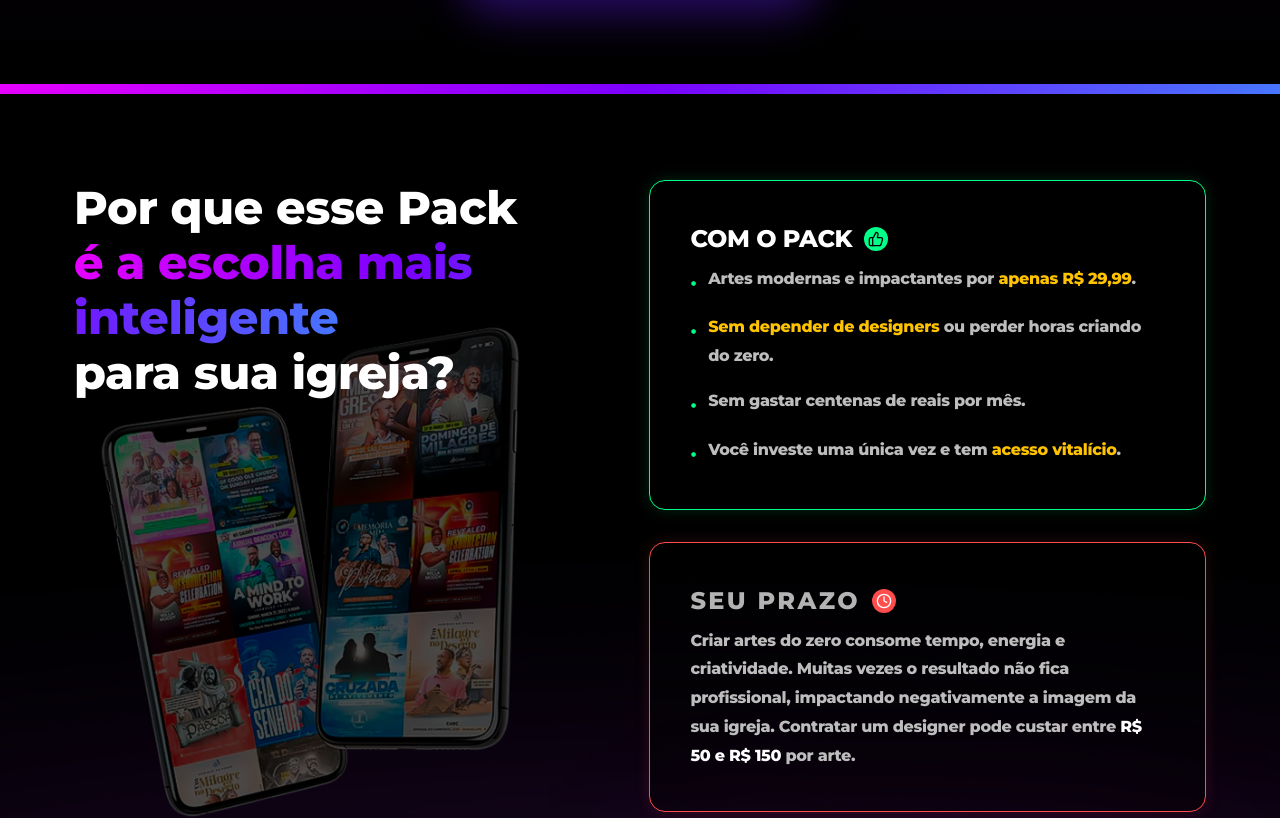
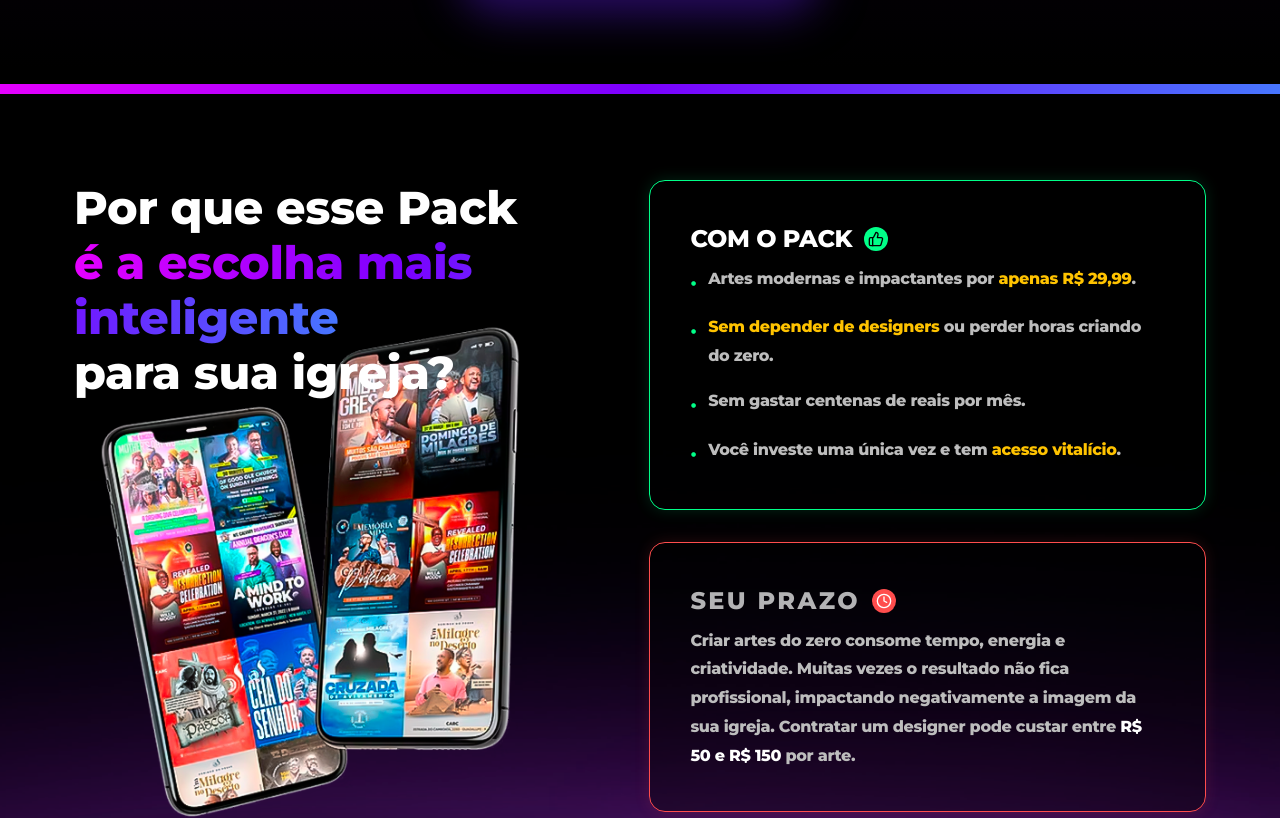
Before and after one commit to jrmacbrandt/Leo-Tondella, a React (Vite) app: page / in a window 1280 px wide. Shown: the part 2695-3513 px from the top of the page. Built offline with nearby package versions, Linux system fonts and the light colour scheme.

Commit message:
style: remove dark overlay from comparison section background

```diff
--- a/src/App.tsx
+++ b/src/App.tsx
@@ -287,8 +287,6 @@ export default function App() {
           alt="Background"
           className="absolute inset-0 w-full h-full object-cover z-0"
         />
-        {/* Overlay to ensure text readability */}
-        <div className="absolute inset-0 bg-black/70 z-10" />
 
         <div className="container-custom relative z-20">
           <div className="flex flex-col lg:flex-row gap-[40px] md:gap-[80px] lg:gap-[120px] items-start">
```
